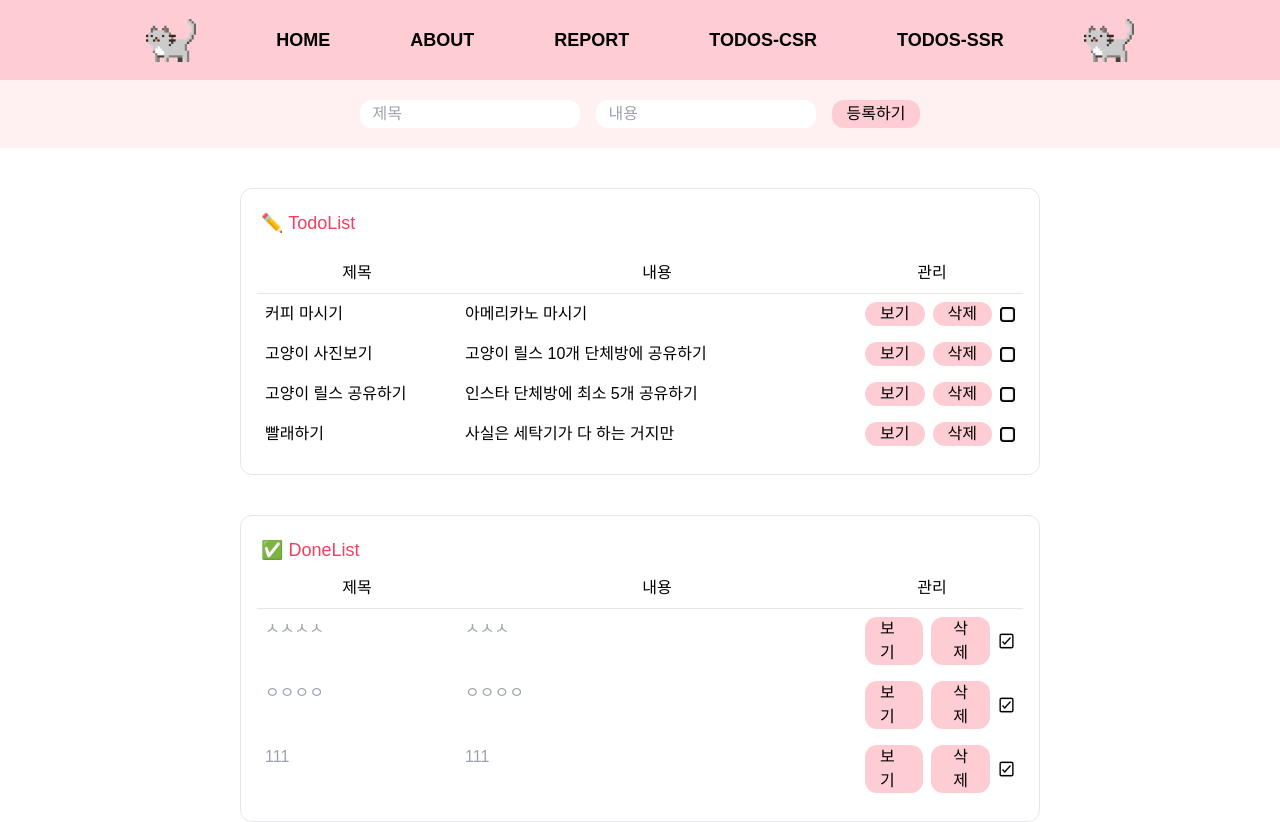
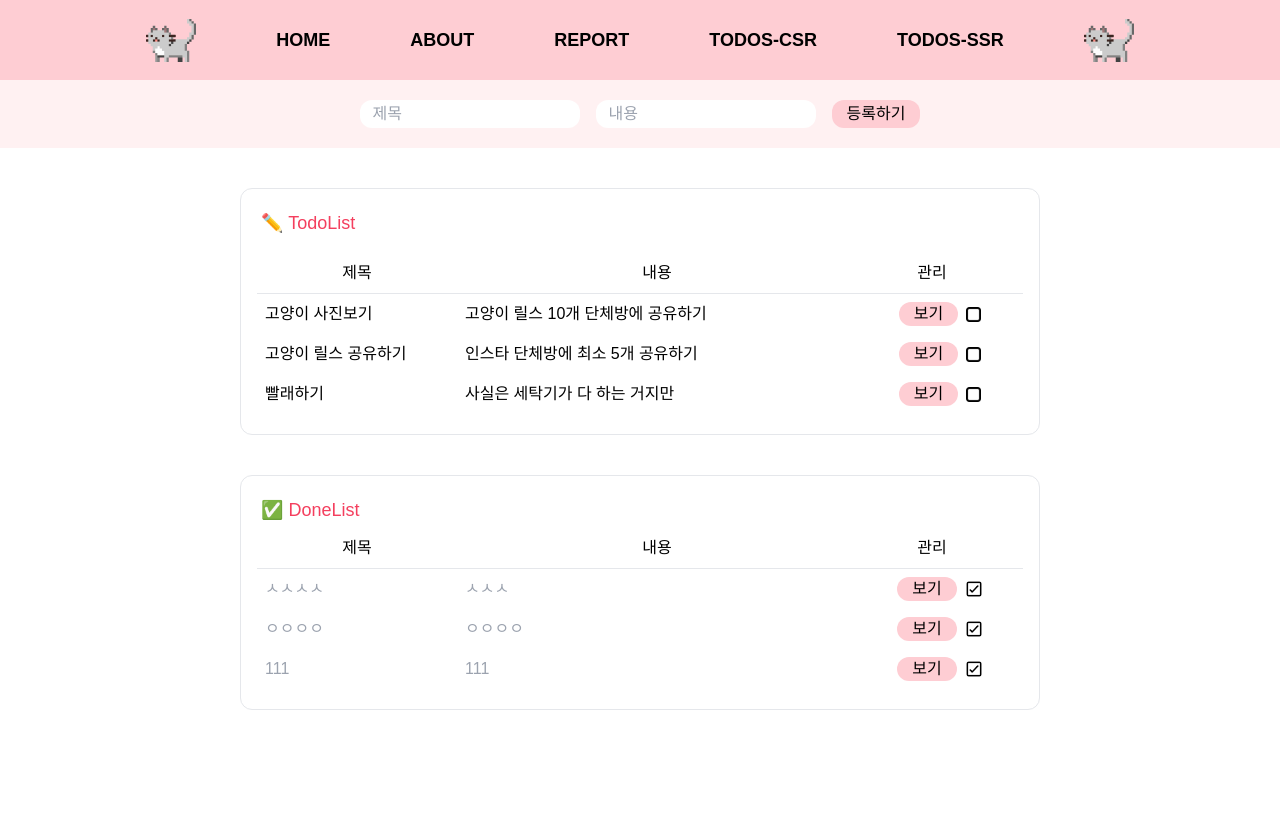
Before and after one commit to redberry0217/myTodoList_nextJs, a Next.js app: page /todos-csr in a window 1280 px wide. After the commit the page ends 800 px from the top, so only its background shows below. Built offline with nearby package versions, Linux system fonts and the light colour scheme; data requests are answered from the project's data file; a web font is replaced by a local one.

Commit message:
Add: 삭제하기 일단은 완료

```diff
--- a/db.json
+++ b/db.json
@@ -7,12 +7,6 @@
     "image": "https://i.kym-cdn.com/entries/icons/original/000/028/692/cat.jpg"
   },
   "todos": [
-    {
-      "id": "1",
-      "title": "커피 마시기",
-      "content": "아메리카노 마시기",
-      "isDone": false
-    },
     {
       "id": "2",
       "title": "고양이 사진보기",
--- a/src/app/api/[id]todos/route.ts
+++ b/src/app/api/todos/[id]/route.ts
@@ -1,6 +1,8 @@
 export async function DELETE(request: Request): Promise<Response> {
   try {
-    const { id } = await request.json();
+    const url = new URL(request.url);
+    const id = url.pathname.split('/').pop();
+
     await fetch(`http://localhost:4000/todos/${id}`, {
       method: 'DELETE'
     });
--- a/src/app/components/todoItem.tsx
+++ b/src/app/components/todoItem.tsx
@@ -37,31 +37,6 @@ function TodoItem({ todoData }: { todoData: Todos[] }) {
     });
   };
 
-  const deleteMutation = useMutation({
-    mutationFn: async (id: string) => {
-      try {
-        await fetch(`http://localhost:3000/api/todos/${id}`, {
-          method: 'DELETE',
-          headers: {
-            'Content-Type': 'application/json'
-          }
-        });
-      } catch (error) {
-        alert(`Todo 삭제 에러 발생, 다시 시도하세요.`);
-        console.log('error', error);
-      }
-    }
-  });
-
-  const handleDelete = (id: string) => {
-    if (!window.confirm(`해당 Todo를 삭제하시겠습니까?`)) return;
-    deleteMutation.mutate(id, {
-      onSuccess: () => {
-        queryClient.invalidateQueries({ queryKey: ['todos'] });
-      }
-    });
-  };
-
   return (
     <section className="flex flex-col items-center pt-3">
       <ul>
@@ -79,18 +54,10 @@ function TodoItem({ todoData }: { todoData: Todos[] }) {
             <div className={`w-[400px] ${item.isDone ? 'apply: text-gray-400' : 'apply: text-black'}`}>
               {item.content}
             </div>
-            <div className="flex gap-2 justify-end w-[150px]">
+            <div className="flex gap-2 justify-center w-[150px]">
               <Link href={`/todos-csr/${item.id}`} style={buttonStyle}>
                 보기
               </Link>
-              <button
-                style={buttonStyle}
-                onClick={() => {
-                  handleDelete(item.id);
-                }}
-              >
-                삭제
-              </button>
               <div
                 className="flex justify-center items-center cursor-pointer"
                 onClick={() => toggleIsDone(item.id, item.isDone)}
--- a/src/app/todos-csr/[id]/page.tsx
+++ b/src/app/todos-csr/[id]/page.tsx
@@ -2,13 +2,35 @@
 
 import { TodoList } from '@/app/types';
 import { buttonStyle } from '@/styles/styles';
-import { useQuery } from '@tanstack/react-query';
+import { useMutation, useQuery, useQueryClient } from '@tanstack/react-query';
 import Link from 'next/link';
 import { useParams } from 'next/navigation';
+import { useRouter } from 'next/router';
 import React from 'react';
 
 function DetailPage() {
-  const { id } = useParams();
+  const { id }: { id: string } = useParams();
+  const queryClient = useQueryClient();
+  const router = useRouter();
+
+  /** Todo 삭제하기 Mutation */
+  const deleteMutation = useMutation({
+    mutationFn: async (id: string) => {
+      try {
+        await fetch(`http://localhost:3000/api/todos/${id}`, {
+          method: 'DELETE',
+          headers: {
+            'Content-Type': 'application/json'
+          }
+        });
+      } catch (error) {
+        alert(`Todo 삭제 에러 발생, 다시 시도하세요.`);
+        console.log('error', error);
+      }
+    }
+  });
+
+  /** Todo 데이터 받아와서 선택한 Todo만 골라냄 */
   const { data, isLoading } = useQuery<TodoList>({
     queryKey: ['todos'],
     queryFn: async () => {
@@ -32,6 +54,18 @@ function DetailPage() {
   }
 
   const myTodo = data.find((item) => item.id === id);
+  if (!myTodo) return;
+
+  /** Todo 삭제하기 버튼 클릭 핸들러 */
+  const handleDelete = (id: string) => {
+    if (!window.confirm(`해당 Todo를 삭제하시겠습니까?`)) return;
+    deleteMutation.mutate(id, {
+      onSuccess: () => {
+        queryClient.invalidateQueries({ queryKey: ['todos'] });
+        router.push('/todos-csr', undefined, { shallow: true });
+      }
+    });
+  };
 
   return (
     <section className="flex flex-col items-center pt-10 bg-rose-50 h-screen">
@@ -39,13 +73,19 @@ function DetailPage() {
         <h1 className="text-lg text-rose-500 mb-3">💘Todo 상세보기</h1>
         <hr />
         <div className="flex flex-col pl-5 mt-5">
-          <h3>🔹제목 : {myTodo?.title}</h3>
-          <h3>🔹내용 : {myTodo?.content}</h3>
-          <h3>🔹상태 : {myTodo?.isDone ? '완료됨' : '완료되지 않음'}</h3>
+          <h3 className="leading-loose">
+            🔹제목 : {myTodo.title}
+            <br />
+            🔹내용 : {myTodo.content}
+            <br />
+            🔹상태 : {myTodo.isDone ? '완료됨' : '완료되지 않음'}
+          </h3>
         </div>
         <div className="flex gap-4 mt-10 justify-center">
           <button style={buttonStyle}>수정</button>
-          <button style={buttonStyle}>삭제</button>
+          <button style={buttonStyle} onClick={() => handleDelete(id)}>
+            삭제
+          </button>
         </div>
       </div>
       <div className="mt-5 flex w-[800px] justify-end">
```
